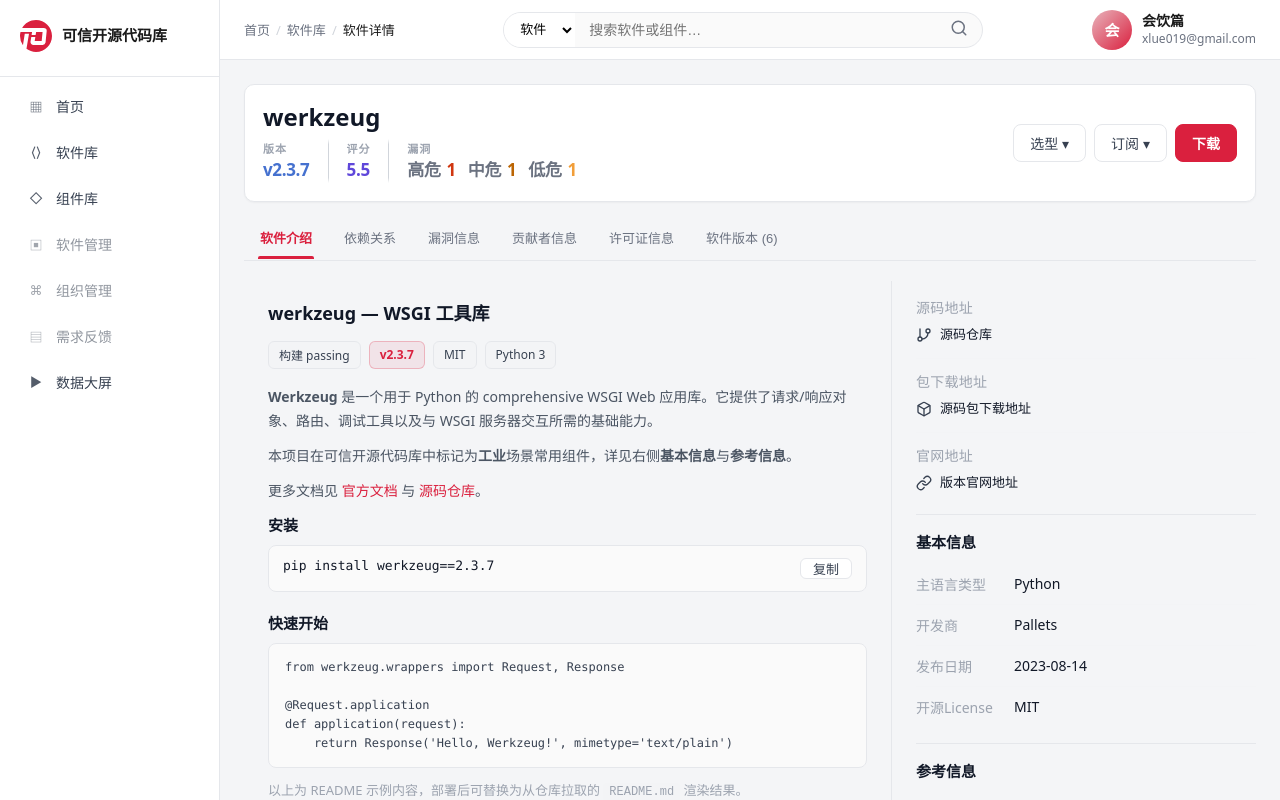
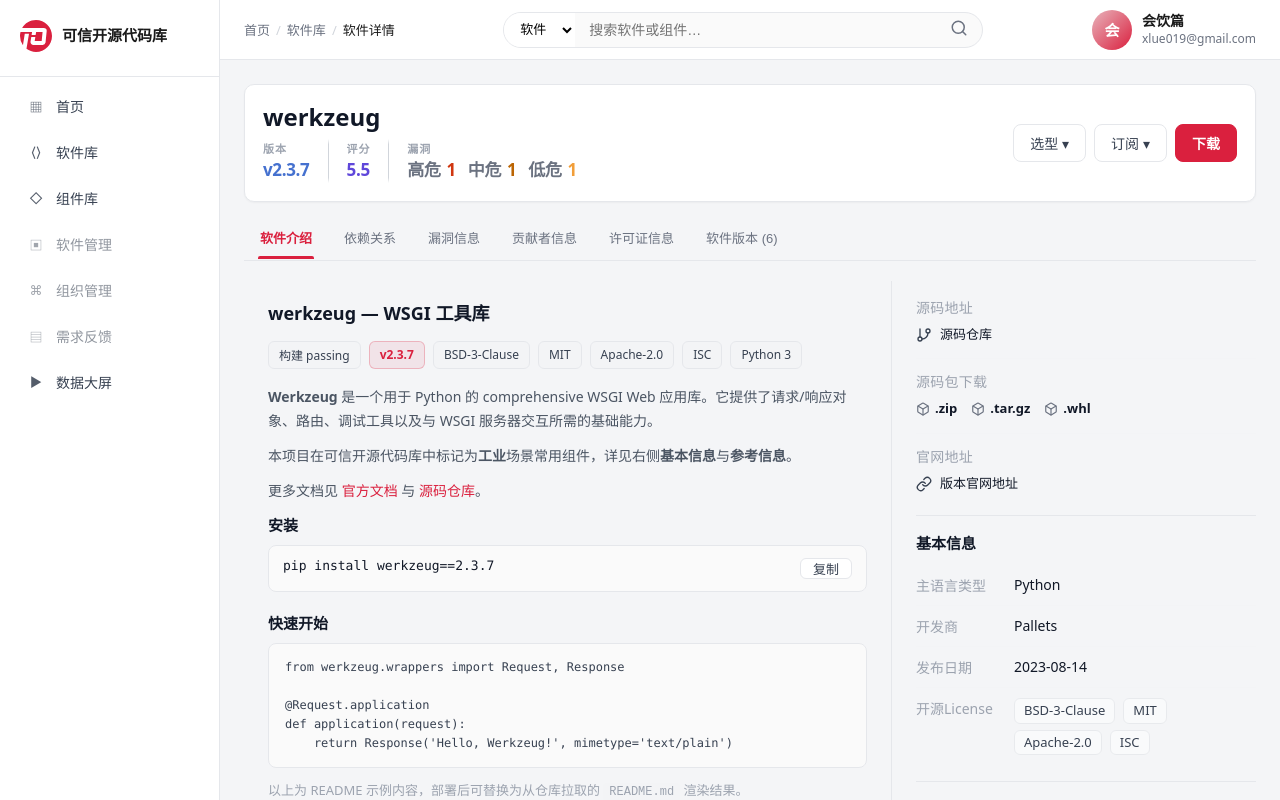
Before and after one commit to Cher910511/tosslib, a Vue app: page /software/detail in a window 1280 px wide. Built offline with nearby package versions, Linux system fonts and the light colour scheme.

Commit message:
refactor: Update SoftwareDetailView to support multiple licenses and enhance download links

```diff
--- a/src/views/software/SoftwareDetailView.vue
+++ b/src/views/software/SoftwareDetailView.vue
@@ -68,7 +68,11 @@
           <div class="readme-badges">
             <span class="badge">构建 passing</span>
             <span class="badge badge-accent">v{{ displayPkg.version }}</span>
-            <span class="badge">{{ displayPkg.license.name }}</span>
+            <span
+              v-for="(ln, li) in displayPkg.license.names"
+              :key="'lb-' + li"
+              class="badge"
+            >{{ ln }}</span>
             <span class="badge">Python 3</span>
           </div>
           <p class="readme-p">
@@ -117,19 +121,33 @@
           </div>
           <hr class="link-divider" />
           <div class="link-entry">
-            <div class="link-label">包下载地址</div>
+            <div class="link-label">源码包下载</div>
+            <div class="link-multi link-multi--inline">
               <a
-              class="link-row"
-              :href="displayPkg.links.package"
+                v-for="(dl, di) in displayPkg.links.packageDownloads"
+                :key="'pkg-' + di"
+                class="link-pkg"
+                :href="dl.href"
                 target="_blank"
                 rel="noopener noreferrer"
-              :aria-label="'打开' + displayPkg.links.packageText"
+                :aria-label="'下载源码包：' + dl.label"
               >
-              <span class="link-ico" aria-hidden="true">
-                <svg xmlns="http://www.w3.org/2000/svg" width="16" height="16" viewBox="0 0 24 24" fill="none" stroke="currentColor" stroke-width="2" stroke-linecap="round" stroke-linejoin="round"><path d="M21 16V8a2 2 0 0 0-1-1.73l-7-4a2 2 0 0 0-2 0l-7 4A2 2 0 0 0 3 8v8a2 2 0 0 0 1 1.73l7 4a2 2 0 0 0 2 0l7-4A2 2 0 0 0 21 16z"/><polyline points="3.27 6.96 12 12.01 20.73 6.96"/><line x1="12" y1="22.08" x2="12" y2="12"/></svg>
+                <span class="link-pkg-ico" aria-hidden="true">
+                  <svg
+                    xmlns="http://www.w3.org/2000/svg"
+                    width="14"
+                    height="14"
+                    viewBox="0 0 24 24"
+                    fill="none"
+                    stroke="currentColor"
+                    stroke-width="2"
+                    stroke-linecap="round"
+                    stroke-linejoin="round"
+                  ><path d="M21 16V8a2 2 0 0 0-1-1.73l-7-4a2 2 0 0 0-2 0l-7 4A2 2 0 0 0 3 8v8a2 2 0 0 0 1 1.73l7 4a2 2 0 0 0 2 0l7-4A2 2 0 0 0 21 16z"/><polyline points="3.27 6.96 12 12.01 20.73 6.96"/><line x1="12" y1="22.08" x2="12" y2="12"/></svg>
                 </span>
-              <span class="link-url">{{ displayPkg.links.packageText }}</span>
+                <span class="link-pkg-txt">{{ dl.label }}</span>
               </a>
+            </div>
           </div>
           <hr class="link-divider" />
           <div class="link-entry">
@@ -166,9 +184,15 @@
               <dt>发布日期</dt>
               <dd>{{ displayPkg.released }}</dd>
             </div>
-            <div class="meta-row">
+            <div class="meta-row meta-row-license">
               <dt>开源License</dt>
-              <dd>{{ displayPkg.license.name }}</dd>
+              <dd class="meta-dd-license">
+                <span
+                  v-for="(ln, li) in displayPkg.license.names"
+                  :key="'lic-' + li"
+                  class="license-pill"
+                >{{ ln }}</span>
+              </dd>
             </div>
           </dl>
         </section>
@@ -195,40 +219,40 @@
       </aside>
     </div>
 
-    <div v-show="activeTab === 'versions'" class="tab-panel version-panel">
+    <div v-show="activeTab === 'versions'" class="tab-panel version-sheet">
+      <!-- <p class="version-sheet__hint">按发布时间倒序，点击条目进入该版本的软件介绍。</p> -->
+      <div class="version-list">
         <button
-        v-for="row in versionHistory"
+          v-for="(row, index) in versionHistory"
           :key="row.version"
           type="button"
-        class="version-card"
+          class="version-release"
+          :class="{ 'version-release--active': isVersionRowActive(row) }"
           @click="goToVersionIntro(row)"
         >
-        <span class="version-card__ver">{{ row.version }}</span>
-        <span class="version-card__meta">
-          <span class="version-card__ico" aria-hidden="true">
-            <svg xmlns="http://www.w3.org/2000/svg" width="14" height="14" viewBox="0 0 24 24" fill="none" stroke="currentColor" stroke-width="2" stroke-linecap="round" stroke-linejoin="round"><polygon points="12 2 15.09 8.26 22 9.27 17 14.14 18.18 21.02 12 17.77 5.82 21.02 7 14.14 2 9.27 8.91 8.26 12 2"/></svg>
-          </span>
-           {{ row.score }}
-        </span>
-        <span class="version-card__meta">
-          <span class="version-card__ico" aria-hidden="true">
-            <svg xmlns="http://www.w3.org/2000/svg" width="14" height="14" viewBox="0 0 24 24" fill="none" stroke="currentColor" stroke-width="2"><circle cx="12" cy="12" r="10"/><polyline points="12 6 12 12 16 14"/></svg>
-          </span>
+          <div class="version-release__main">
+            <div class="version-release__left">
+              <span v-if="index === 0" class="version-release__pill">最新</span>
+              <span class="version-release__ver">{{ row.version }}</span>
+            </div>
+            <div class="version-release__mid">
+              <span class="version-release__chip">
+                <svg xmlns="http://www.w3.org/2000/svg" width="13" height="13" viewBox="0 0 24 24" fill="none" stroke="currentColor" stroke-width="2" aria-hidden="true"><rect x="3" y="4" width="18" height="18" rx="2" ry="2"/><line x1="16" y1="2" x2="16" y2="6"/><line x1="8" y1="2" x2="8" y2="6"/><line x1="3" y1="10" x2="21" y2="10"/></svg>
                 {{ row.released }}
               </span>
-        <span class="version-card__meta">
-          <span class="version-card__ico" aria-hidden="true">
-            <svg xmlns="http://www.w3.org/2000/svg" width="14" height="14" viewBox="0 0 24 24" fill="none" stroke="currentColor" stroke-width="2" stroke-linecap="round" stroke-linejoin="round"><path d="M10.29 3.86L1.82 18a2 2 0 0 0 1.71 3h16.94a2 2 0 0 0 1.71-3L13.71 3.86a2 2 0 0 0-3.42 0z"/><line x1="12" y1="9" x2="12" y2="13"/><line x1="12" y1="17" x2="12.01" y2="17"/></svg>
+              <span class="version-release__chip version-release__chip--warn">
+                <svg xmlns="http://www.w3.org/2000/svg" width="13" height="13" viewBox="0 0 24 24" fill="none" stroke="currentColor" stroke-width="2" aria-hidden="true"><path d="M10.29 3.86L1.82 18a2 2 0 0 0 1.71 3h16.94a2 2 0 0 0 1.71-3L13.71 3.86a2 2 0 0 0-3.42 0z"/><line x1="12" y1="9" x2="12" y2="13"/><line x1="12" y1="17" x2="12.01" y2="17"/></svg>
+                漏洞 {{ row.vulnCount }}
               </span>
-           {{ row.vulnCount }}
-        </span>
-        <span class="version-card__author">
-          <span class="version-card__ico" aria-hidden="true">
-            <svg xmlns="http://www.w3.org/2000/svg" width="14" height="14" viewBox="0 0 24 24" fill="none" stroke="currentColor" stroke-width="2"><path d="M3 21h18"/><path d="M5 21V7l8-4v18"/><path d="M19 21V11l-6-4"/><path d="M9 9v.01"/><path d="M9 12v.01"/><path d="M9 15v.01"/><path d="M9 18v.01"/></svg>
-          </span>
-          <span class="version-card__author-name"> {{ row.vendor }}</span>
-        </span>
+              <span class="version-release__vendor">{{ row.vendor }}</span>
+            </div>
+            <div class="version-release__score" :title="'综合评分 ' + row.score">
+              <span class="version-release__score-label">评分</span>
+              <span class="version-release__score-val">{{ row.score }}</span>
+            </div>
+          </div>
         </button>
+      </div>
     </div>
 
     <div v-show="activeTab !== 'intro' && activeTab !== 'versions'" class="tab-panel placeholder">
@@ -245,8 +269,32 @@
 const router = useRouter()
 
 const versionHistory = [
-  { version: '2.3.7', score: '5.5', released: '2023-08-14', vulnCount: 3, vulnHigh: 1, vulnMid: 1, vulnLow: 1, vendor: 'Pallets' },
-  { version: '2.3.6', score: '5.4', released: '2023-07-01', vulnCount: 4, vulnHigh: 0, vulnMid: 2, vulnLow: 2, vendor: 'Pallets' },
+  {
+    version: '2.3.7',
+    score: '5.5',
+    released: '2023-08-14',
+    vulnCount: 3,
+    vulnHigh: 1,
+    vulnMid: 1,
+    vulnLow: 1,
+    vendor: 'Pallets',
+    packageDownloads: [
+      { href: 'https://github.com/pallets/werkzeug/archive/refs/tags/2.3.7.zip', label: '.zip' },
+      { href: 'https://github.com/pallets/werkzeug/archive/refs/tags/2.3.7.tar.gz', label: '.tar.gz' },
+      { href: 'https://pypi.org/project/Werkzeug/2.3.7/#files', label: '.whl' },
+    ],
+  },
+  {
+    version: '2.3.6',
+    score: '5.4',
+    released: '2023-07-01',
+    vulnCount: 4,
+    vulnHigh: 0,
+    vulnMid: 2,
+    vulnLow: 2,
+    vendor: 'Pallets',
+    licenseNames: ['BSD-3-Clause'],
+  },
   { version: '2.3.5', score: '5.3', released: '2023-05-15', vulnCount: 5, vulnHigh: 2, vulnMid: 1, vulnLow: 2, vendor: 'Pallets' },
   { version: '2.3.4', score: '5.2', released: '2023-04-01', vulnCount: 5, vulnHigh: 0, vulnMid: 0, vulnLow: 0, vendor: 'Pallets' },
   { version: '2.3.3', score: '5.2', released: '2023-02-10', vulnCount: 6, vulnHigh: 1, vulnMid: 2, vulnLow: 3, vendor: 'Pallets' },
@@ -288,6 +336,13 @@
   })
 }
 
+function isVersionRowActive(row) {
+  const qv = route.query.v
+  const vStr = Array.isArray(qv) ? qv[0] : qv
+  if (vStr && typeof vStr === 'string') return row.version === vStr
+  return row.version === versionHistory[0]?.version
+}
+
 const tabLabel = computed(() => tabs.value.find((t) => t.key === activeTab.value)?.label ?? '')
 
 const basePkg = {
@@ -306,14 +361,19 @@
   industry: '工业',
   links: {
     source: 'https://github.com/pallets/werkzeug',
-    package: 'https://pypi.org/project/Werkzeug/',
+    sourceText: '源码仓库',
+    /** 多个源码包 / 格式：ZIP、tar.gz、PyPI 等，按版本可在 versionHistory 中覆盖 */
+    packageDownloads: [
+      { href: 'https://github.com/pallets/werkzeug/archive/refs/heads/main.zip', label: '.zip' },
+      { href: 'https://github.com/pallets/werkzeug/archive/refs/heads/main.tar.gz', label: '.tar.gz' },
+      { href: 'https://pypi.org/project/Werkzeug/#files', label: '.whl' },
+    ],
     website: 'https://werkzeug.palletsprojects.com/',
-    sourceText: '源码仓库',
-    packageText: '源码包下载地址',
     websiteText: '版本官网地址',
   },
   license: {
-    name: 'MIT',
+    /** 多 SPDX / 展示名，按接口返回条数渲染 */
+    names: ['BSD-3-Clause', 'MIT', 'Apache-2.0', 'ISC'],
     type: 'bsd',
     status: '已批准',
   },
@@ -331,6 +391,9 @@
 
 const displayPkg = computed(() => {
   const row = currentVersionRow.value
+  const licenseNames = row.licenseNames ?? basePkg.license.names
+  const names = Array.isArray(licenseNames) ? licenseNames : [licenseNames].filter(Boolean)
+  const packageDownloads = row.packageDownloads ?? basePkg.links.packageDownloads
   return {
     ...basePkg,
     version: row.version,
@@ -341,6 +404,14 @@
     vulnHigh: row.vulnHigh,
     vulnMid: row.vulnMid,
     vulnLow: row.vulnLow,
+    license: {
+      ...basePkg.license,
+      names: names.length ? names : ['—'],
+    },
+    links: {
+      ...basePkg.links,
+      packageDownloads: Array.isArray(packageDownloads) ? packageDownloads : [],
+    },
   }
 })
 
@@ -851,6 +922,56 @@
   min-width: 0;
 }
 
+.link-multi--inline {
+  display: flex;
+  flex-direction: row;
+  flex-wrap: wrap;
+  align-items: center;
+  gap: 4px 14px;
+}
+
+.link-pkg {
+  display: inline-flex;
+  align-items: center;
+  gap: 5px;
+  font-size: 13px;
+  font-weight: 600;
+  font-variant-numeric: tabular-nums;
+  color: #111827;
+  text-decoration: none;
+  line-height: 1.4;
+  border-bottom: 1px solid transparent;
+}
+
+.link-pkg-ico {
+  display: flex;
+  flex-shrink: 0;
+  color: #6b7280;
+  transition: color 0.15s ease;
+}
+
+.link-pkg-txt {
+  border-bottom: 1px solid transparent;
+}
+
+.link-pkg:hover {
+  color: #da203e;
+}
+
+.link-pkg:hover .link-pkg-ico {
+  color: #da203e;
+}
+
+.link-pkg:hover .link-pkg-txt {
+  border-bottom-color: rgba(218, 32, 62, 0.45);
+}
+
+.link-pkg:focus-visible {
+  outline: none;
+  border-radius: 4px;
+  box-shadow: 0 0 0 2px rgba(218, 32, 62, 0.35);
+}
+
 .link-divider {
   border: none;
   border-top: 1px solid #f3f4f6;
@@ -885,6 +1006,28 @@
   padding: 10px 0;
   border-bottom: 1px solid #f3f4f6;
   font-size: 14px;
+}
+
+.meta-row-license dd {
+  min-width: 0;
+}
+
+.meta-dd-license {
+  display: flex;
+  flex-wrap: wrap;
+  gap: 6px 8px;
+  align-items: center;
+}
+
+.license-pill {
+  display: inline-block;
+  padding: 3px 9px;
+  font-size: 13px;
+  line-height: 1.35;
+  color: #374151;
+  background: #f9fafb;
+  border: 1px solid #e8eaed;
+  border-radius: 6px;
 }
 
 .meta-row-full {
@@ -967,73 +1110,186 @@
   font-size: 14px;
 }
 
-.version-panel {
+/* —— 软件版本：列表卡片，主题色 #da203e —— */
+.version-sheet {
+  --v-accent: #da203e;
+  --v-accent-soft: rgba(218, 32, 62, 0.1);
+  --v-accent-ring: rgba(218, 32, 62, 0.28);
+  padding: 0;
+}
+
+.version-sheet__hint {
+  margin: 0 0 12px;
+  font-size: 12px;
+  color: #9ca3af;
+  line-height: 1.45;
+}
+
+.version-list {
   display: flex;
   flex-direction: column;
-  gap: 12px;
+  gap: 0;
 }
 
-.version-card {
+.version-release {
+  flex: 1 1 auto;
+  min-width: 0;
+  margin: 0 0 8px;
+  padding: 10px 14px 10px 14px;
+  text-align: left;
+  font: inherit;
+  color: inherit;
+  cursor: pointer;
+  background: #fafafa;
+  border: 1px solid #eceef2;
+  border-radius: 8px;
+  border-left: 3px solid transparent;
+  box-shadow: 0 1px 2px rgba(15, 23, 42, 0.03);
+  transition:
+    background 0.18s ease,
+    border-color 0.18s ease,
+    border-left-color 0.18s ease,
+    box-shadow 0.18s ease;
+}
+
+.version-release:hover {
+  background: #fff;
+  border-color: #e5e7eb;
+  border-left-color: rgba(218, 32, 62, 0.55);
+  box-shadow: 0 2px 10px rgba(15, 23, 42, 0.05);
+}
+
+.version-release:focus-visible {
+  outline: none;
+  border-left-color: var(--v-accent);
+  box-shadow: 0 0 0 3px var(--v-accent-ring);
+}
+
+.version-release--active {
+  background: #fff;
+  border-color: #f5d0d6;
+  border-left-color: var(--v-accent);
+  box-shadow: 0 2px 8px rgba(218, 32, 62, 0.07);
+}
+
+.version-release__main {
   display: flex;
   flex-wrap: wrap;
   align-items: center;
-  gap: 10px 14px;
-  width: 100%;
-  margin: 0;
-  padding: 16px 20px;
-  text-align: left;
-  font: inherit;
-  cursor: pointer;
-  background: #fff;
-  border: 1px solid #e5e7eb;
-  border-radius: 12px;
-  box-shadow: 0 1px 2px rgba(0, 0, 0, 0.04);
-  transition: border-color 0.15s ease, box-shadow 0.15s ease;
+  gap: 10px 30px;
 }
 
-.version-card:hover {
-  border-color: #d1d5db;
-  box-shadow: 0 2px 8px rgba(0, 0, 0, 0.06);
+.version-release__left {
+  display: flex;
+  align-items: center;
+  gap: 8px;
+  flex-shrink: 0;
 }
 
-.version-card__ver {
-  font-weight: 700;
-  font-size: 15px;
-  color: #111827;
-  min-width: 5.5rem;
+.version-release__mid {
+  display: flex;
+  flex: 1 1 240px;
+  align-items: center;
+  flex-wrap: wrap;
+  column-gap: 20px;
+  row-gap: 14px;
+  min-width: 0;
 }
 
-.version-card__meta {
+.version-release__pill {
+  display: inline-block;
+  padding: 1px 6px;
+  font-size: 10px;
+  font-weight: 700;
+  letter-spacing: 0.03em;
+  color: var(--v-accent);
+  background: var(--v-accent-soft);
+  border-radius: 4px;
+}
+
+.version-release__ver {
+  font-size: 14px;
+  font-weight: 700;
+  font-variant-numeric: tabular-nums;
+  color: #111827;
+  letter-spacing: -0.02em;
+  line-height: 1.2;
+}
+
+.version-release__score {
+  display: inline-flex;
+  align-items: baseline;
+  gap: 6px;
+  margin-left: auto;
+  padding: 5px 10px;
+  background: #fff;
+  border: 1px solid #e8eaed;
+  border-radius: 6px;
+}
+
+.version-release__score-label {
+  font-size: 10px;
+  font-weight: 600;
+  color: #9ca3af;
+  letter-spacing: 0.04em;
+}
+
+.version-release__score-val {
+  font-size: 14px;
+  font-weight: 800;
+  font-variant-numeric: tabular-nums;
+  color: var(--v-accent);
+  line-height: 1;
+}
+
+.version-release__chip {
   display: inline-flex;
   align-items: center;
   gap: 6px;
-  font-size: 14px;
-  color: #6b7280;
+  padding: 4px 10px;
+  font-size: 12px;
+  background: #f3f4f6;
+  border-radius: 6px;
+  color: #4b5563;
 }
 
-.version-card__ico {
-  display: inline-flex;
-  color: #0d9488;
+.version-release__chip svg {
   flex-shrink: 0;
+  color: #6b7280;
+  opacity: 0.9;
 }
 
-.version-card__author {
-  display: inline-flex;
-  align-items: center;
-  gap: 6px;
-  margin-left: auto;
-  font-size: 14px;
-  color: #6b7280;
+.version-release__chip--warn {
+  background: rgba(251, 191, 36, 0.14);
+  color: #a16207;
 }
 
-.version-card__author-name {
-  font-weight: 500;
+.version-release__chip--warn svg {
+  color: #ca8a04;
 }
 
-@media (max-width: 900px) {
-  .version-card__author {
+.version-release__vendor {
+  padding: 4px 4px 4px 12px;
+  margin-left: 4px;
+  font-size: 12px;
+  font-weight: 600;
+  color: var(--v-accent);
+  white-space: nowrap;
+  /* border-left: 1px solid #e8eaed; */
+}
+
+@media (max-width: 640px) {
+  .version-release__score {
     margin-left: 0;
     width: 100%;
+    justify-content: flex-start;
+  }
+
+  .version-release__vendor {
+    width: 100%;
+    margin-left: 0;
+    padding-left: 4px;
+    border-left: none;
   }
 }
 </style>
```
Lines whose indentation alone changed are shown as unchanged.
